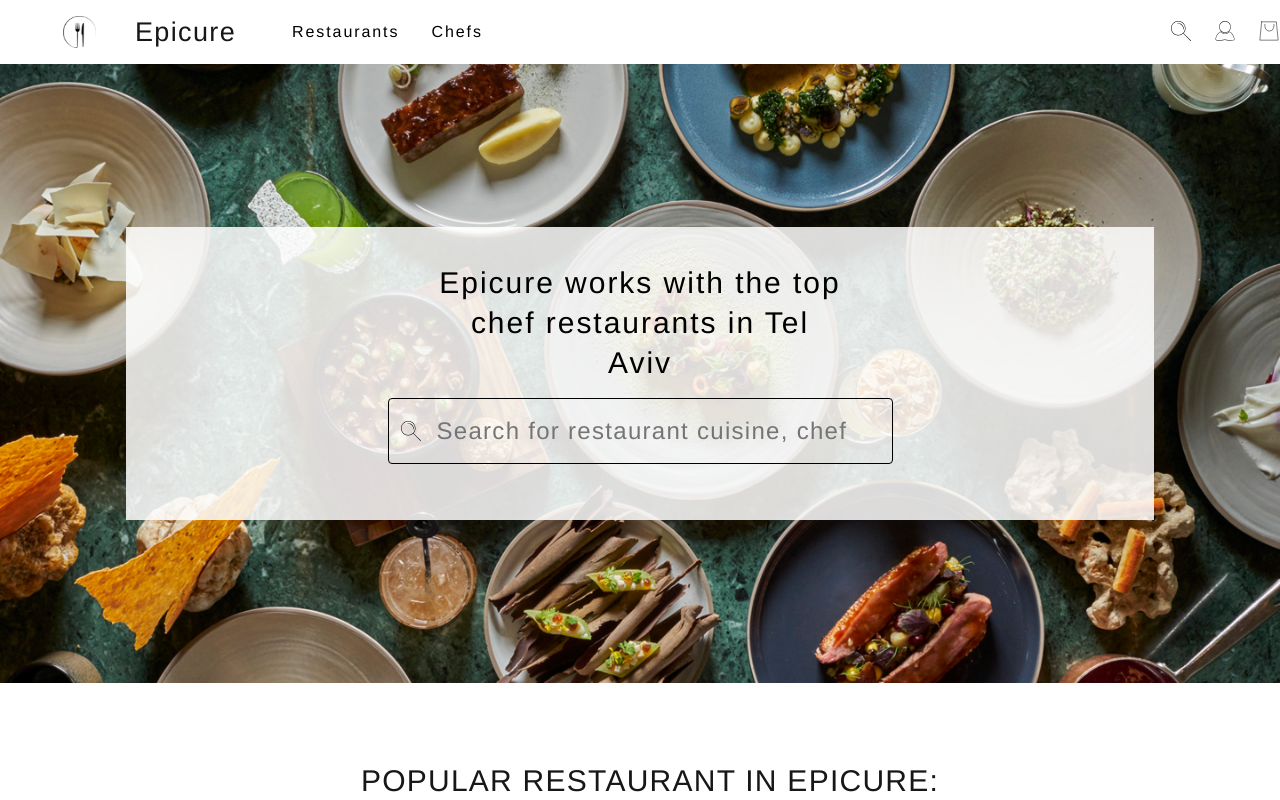
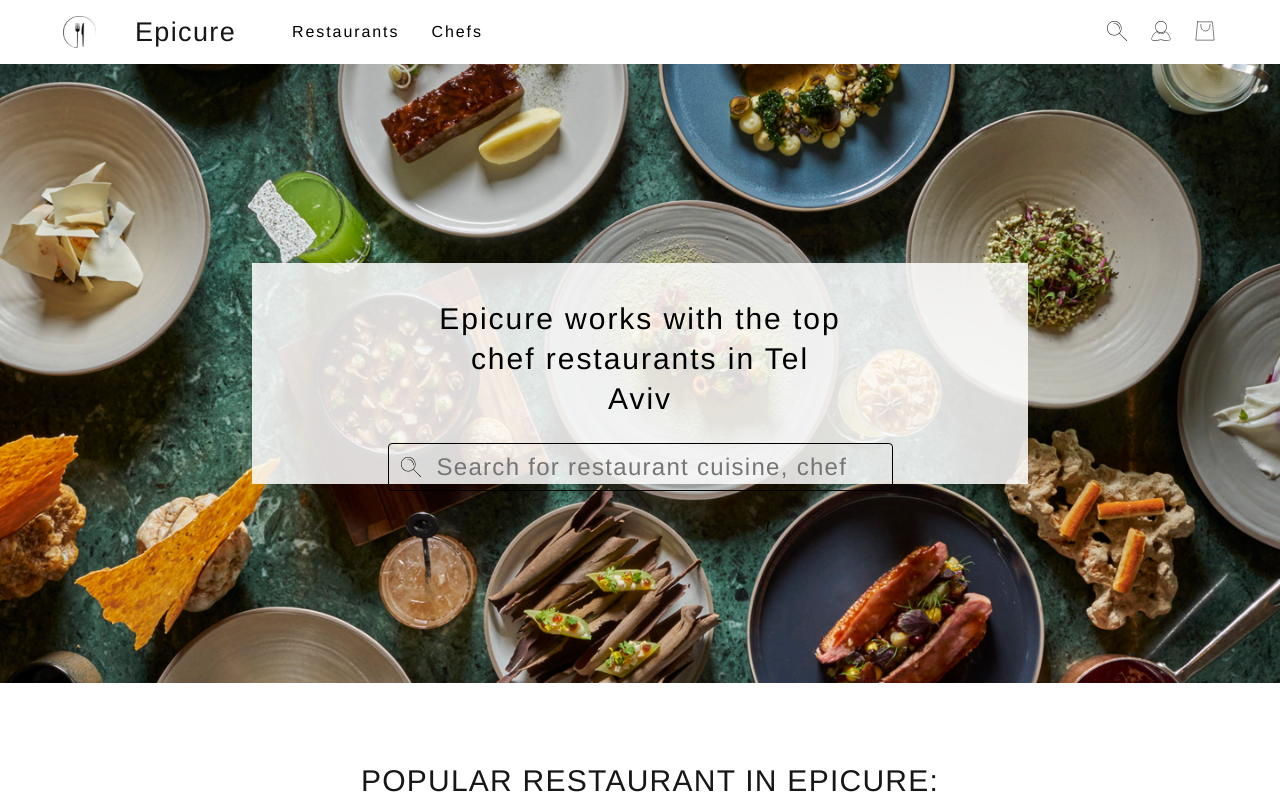
Before and after one commit to keren-elbaz-m/epicure_client, a Next.js app: page / in a window 1280 px wide. Shown: the top 800 px of the page. Built offline with nearby package versions, Linux system fonts and the light colour scheme.

Commit message:
Update globals.css
Restored global box-sizing rule after layout confirmed stable

```diff
--- a/src/app/globals.css
+++ b/src/app/globals.css
@@ -25,7 +25,7 @@ body {
 }
 
 * {
-  /* box-sizing: border-box; */
+  box-sizing: border-box;
   padding: 0;
   margin: 0;
 }
```
